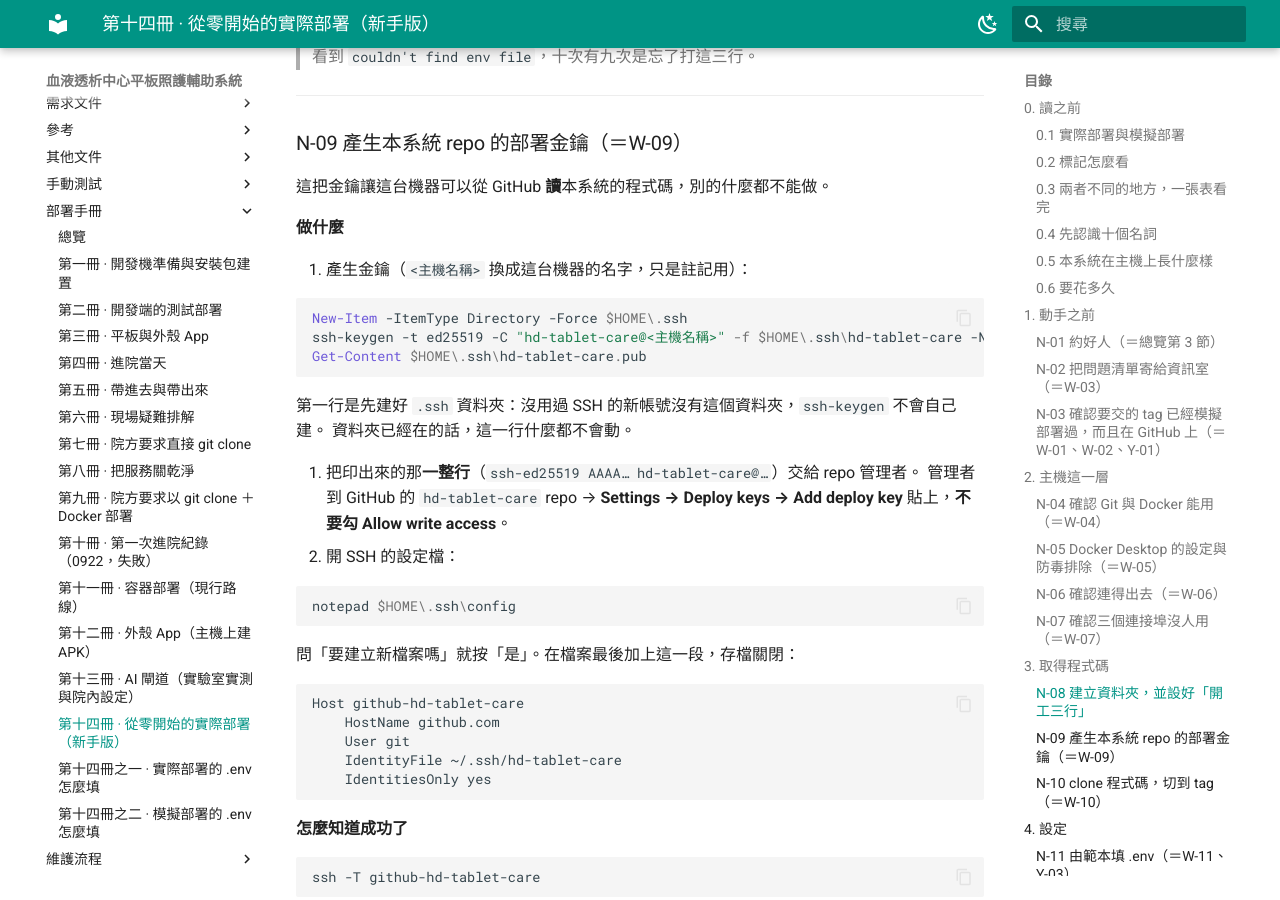
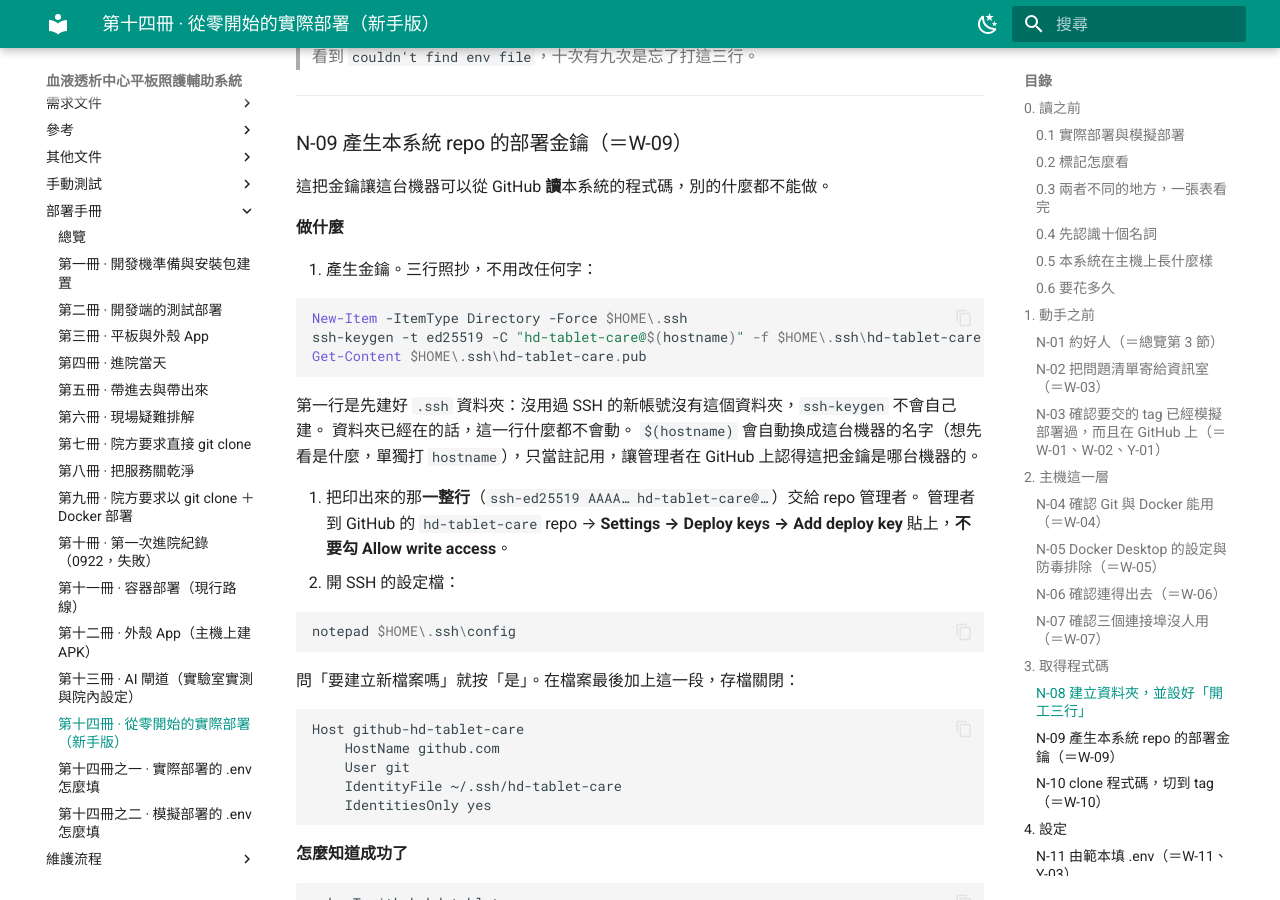
Before and after one commit to 94sh09sh19sh/hd-docs, an MkDocs documentation site: the page built from docs/deployment/14-from-zero.md, in a window 1280 px wide and 900 px high, scrolled down 8907 px. Built offline with MkDocs 1.6.1 and Material for MkDocs 9.7.7, drawn with Linux system fonts in a browser that asks for light colours; the version menu is left out; some of the changed text lies outside the part shown.

Commit message:
docs: 自私有 repo 同步（2026-09-29）

````diff
--- a/docs/deployment/14-from-zero.md
+++ b/docs/deployment/14-from-zero.md
@@ -324,16 +324,17 @@ Get-ChildItem $root
 
 **做什麼**
 
-1. 產生金鑰（`<主機名稱>` 換成這台機器的名字，只是註記用）：
+1. 產生金鑰。三行照抄，不用改任何字：
 
    ```powershell
    New-Item -ItemType Directory -Force $HOME\.ssh
-   ssh-keygen -t ed25519 -C "hd-tablet-care@<主機名稱>" -f $HOME\.ssh\hd-tablet-care -N '""'
+   ssh-keygen -t ed25519 -C "hd-tablet-care@$(hostname)" -f $HOME\.ssh\hd-tablet-care -N '""'
    Get-Content $HOME\.ssh\hd-tablet-care.pub
    ```
 
    第一行是先建好 `.ssh` 資料夾：沒用過 SSH 的新帳號沒有這個資料夾，`ssh-keygen` 不會自己建。
    資料夾已經在的話，這一行什麼都不會動。
+   `$(hostname)` 會自動換成這台機器的名字（想先看是什麼，單獨打 `hostname`），只當註記用，讓管理者在 GitHub 上認得這把金鑰是哪台機器的。
 
 2. 把印出來的那**一整行**（`ssh-ed25519 AAAA… hd-tablet-care@…`）交給 repo 管理者。
    管理者到 GitHub 的 `hd-tablet-care` repo → **Settings → Deploy keys → Add deploy key** 貼上，**不要勾 Allow write access**。
@@ -613,7 +614,7 @@ curl.exe -s http://localhost:<後端埠>/api/health
 1. 產生並交出公鑰，登記到**外殼 repo** 的 Settings → Deploy keys，不勾 Allow write access：
 
    ```powershell
-   ssh-keygen -t ed25519 -C "hd-kiosk-shell@<主機名稱>" -f $HOME\.ssh\hd-kiosk-shell -N '""'
+   ssh-keygen -t ed25519 -C "hd-kiosk-shell@$(hostname)" -f $HOME\.ssh\hd-kiosk-shell -N '""'
    Get-Content $HOME\.ssh\hd-kiosk-shell.pub
    ```
 
````
Also changed, not shown: docs/deployment/11-compose.md (+1 -1 lines), docs/deployment/12-shell.md (+1 -1 lines).
